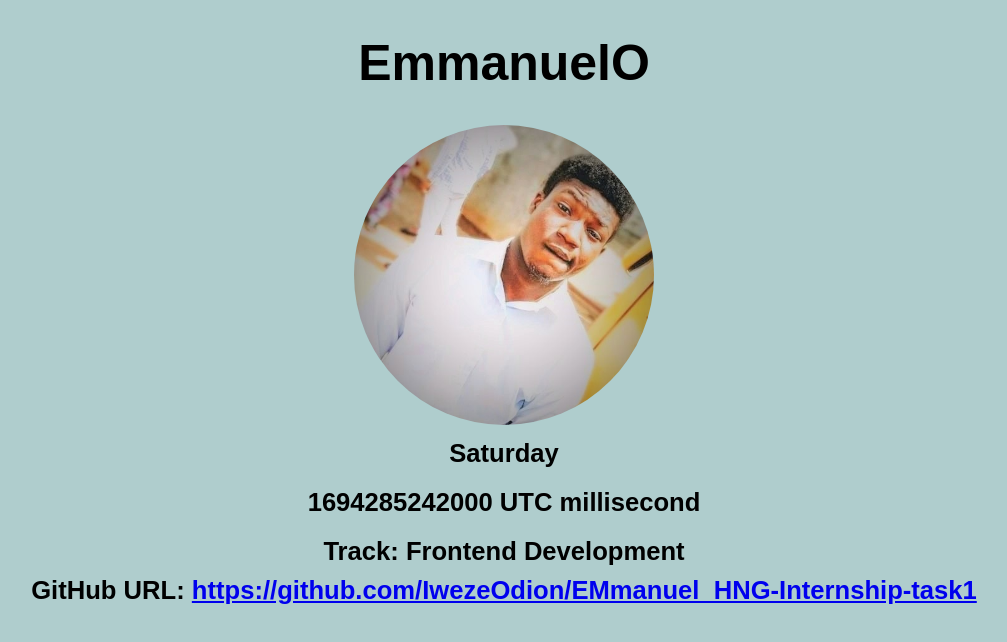
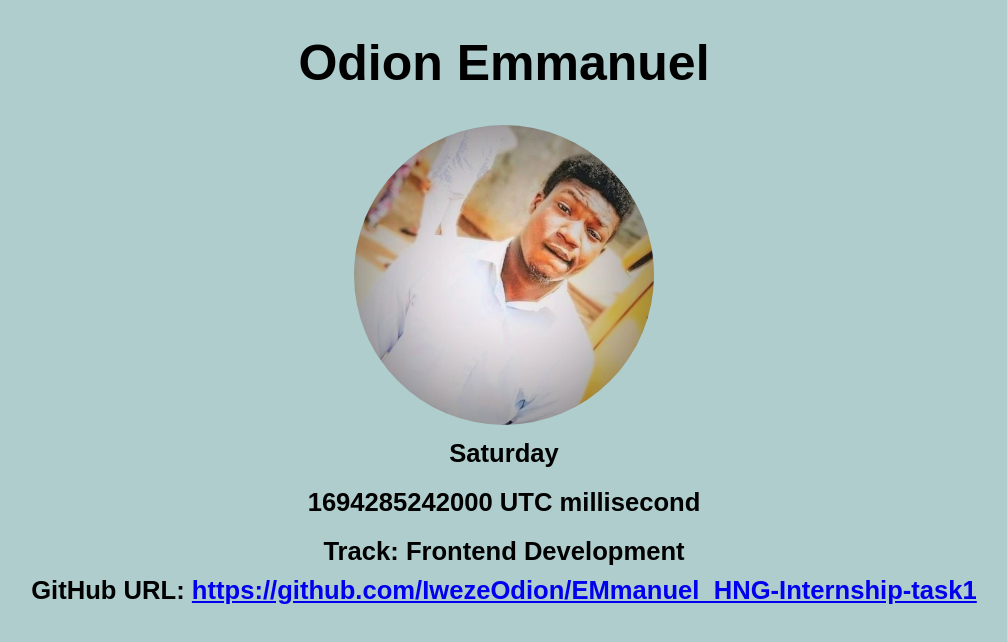
Before and after one commit to IwezeOdion/EMmanuel_HNG-Internship-task1, a plain HTML site: page index.html in a window 1280 px wide. Shown: the whole page, without its empty margins (136-1143 px from the left). Drawn offline with Linux system fonts and the light colour scheme.

Commit message:
HNGx Task1

```diff
--- a/index.html
+++ b/index.html
@@ -10,7 +10,7 @@
 </head>
 
 <body>
-      <h1 data-testid="slackUserName">EmmanuelO</h1>
+      <h1 data-testid="slackUserName">Odion Emmanuel</h1>
       <img src="image1.jpg" data-testid="slackDisplayImage" alt="EmmanuelO"/>
 
     <div data-testid="currentDayOfTheWeek"></div>
```
